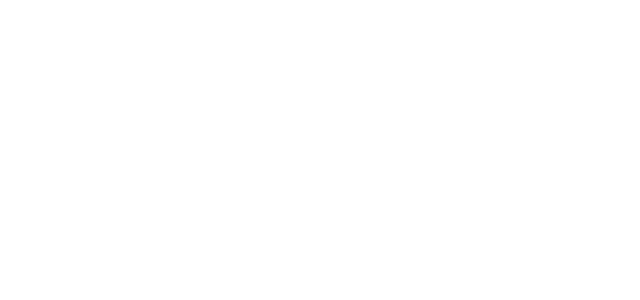
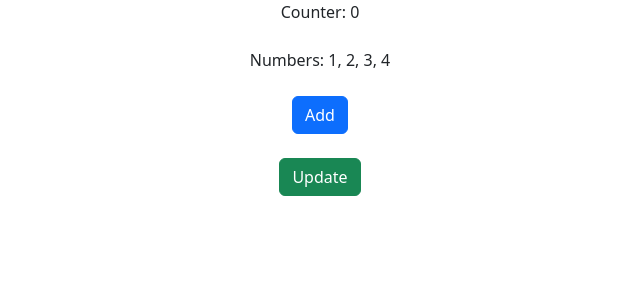
Before and after one commit to mern-trainer/Ramnas-Batch, a React (Vite) app in the folder MERN/Client/: page /callback in a window 1280 px wide. Before the commit this address had no page. Shown: the top 300 px of the page, without its empty margins (320-960 px from the left). Built offline with nearby package versions, Linux system fonts and the light colour scheme.

Commit message:
useCallback

```diff
--- a/MERN/Client/src/App.jsx
+++ b/MERN/Client/src/App.jsx
@@ -2,6 +2,7 @@
 import HomePage from "./Pages/HomePage"
 import Todo from "./Pages/Todo"
 import Optimization from "./Pages/Optimization"
+import Callback from "./Pages/Callback"
 
 const App = () => {
     return <BrowserRouter>
@@ -9,6 +10,7 @@
             <Route path="/" Component={HomePage} />
             <Route path="/todo" Component={Todo} />
             <Route path="/optimization" Component={Optimization} />
+            <Route path="/callback" Component={Callback} />
         </Routes>
     </BrowserRouter>
 }
--- /dev/null
+++ b/MERN/Client/src/Pages/Callback.jsx
@@ -0,0 +1,25 @@
+import { useCallback, useState } from "react"
+import CallbackChild from "./CallbackChild"
+
+const Callback = () => {
+
+    const [counter, setCounter] = useState(0)
+    const [numbers, setNumbers] = useState([1, 2, 3, 4])
+
+    const handleClick = useCallback(() => {
+        setCounter(counter + 1)
+    }, [numbers])
+
+    const addNumber = () => {
+        setNumbers(numbers => [...numbers, numbers.length + 1])
+    }
+
+    return <div className="d-flex flex-column align-items-center gap-4">
+        <div>Counter: {counter}</div>
+        <div>Numbers: {numbers.join(", ")}</div>
+        <button className="btn btn-primary" onClick={addNumber}>Add</button>
+        <CallbackChild handleClick={handleClick} />
+    </div>
+}
+
+export default Callback
--- /dev/null
+++ b/MERN/Client/src/Pages/CallbackChild.jsx
@@ -0,0 +1,7 @@
+const CallbackChild = ({ handleClick }) => {
+    return <div>
+        <button className="btn btn-success" onClick={handleClick}>Update</button>
+    </div>
+}
+
+export default CallbackChild
--- a/MERN/Client/src/Pages/Optimization.jsx
+++ b/MERN/Client/src/Pages/Optimization.jsx
@@ -4,6 +4,7 @@
 // memo, useMemo
 // memo -> Avoid re-rendering of child component
 // useMemo -> Cache the result of a calculation between re-renders
+// useCallback -> Memoize a function
 
 const Optimization = () => {
 
```
